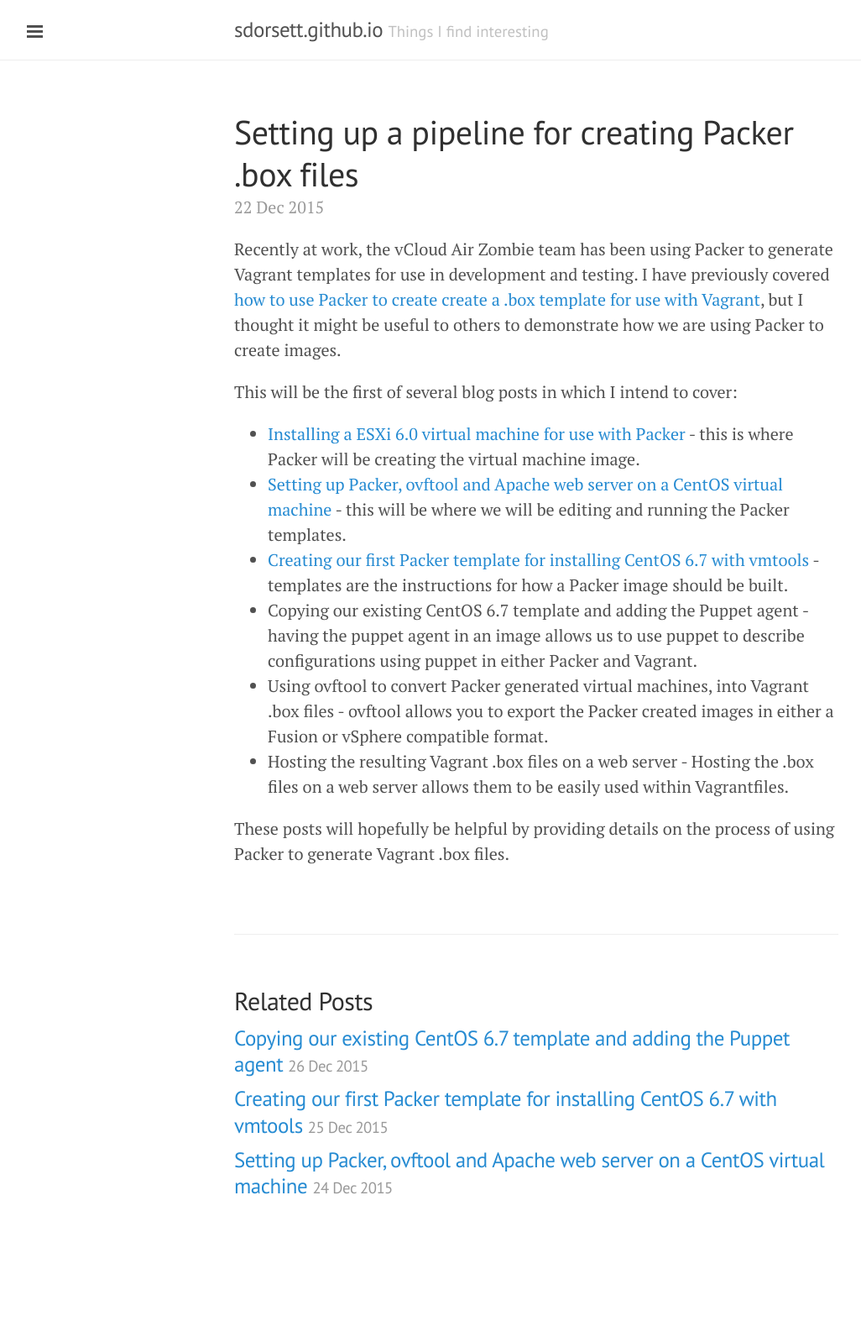
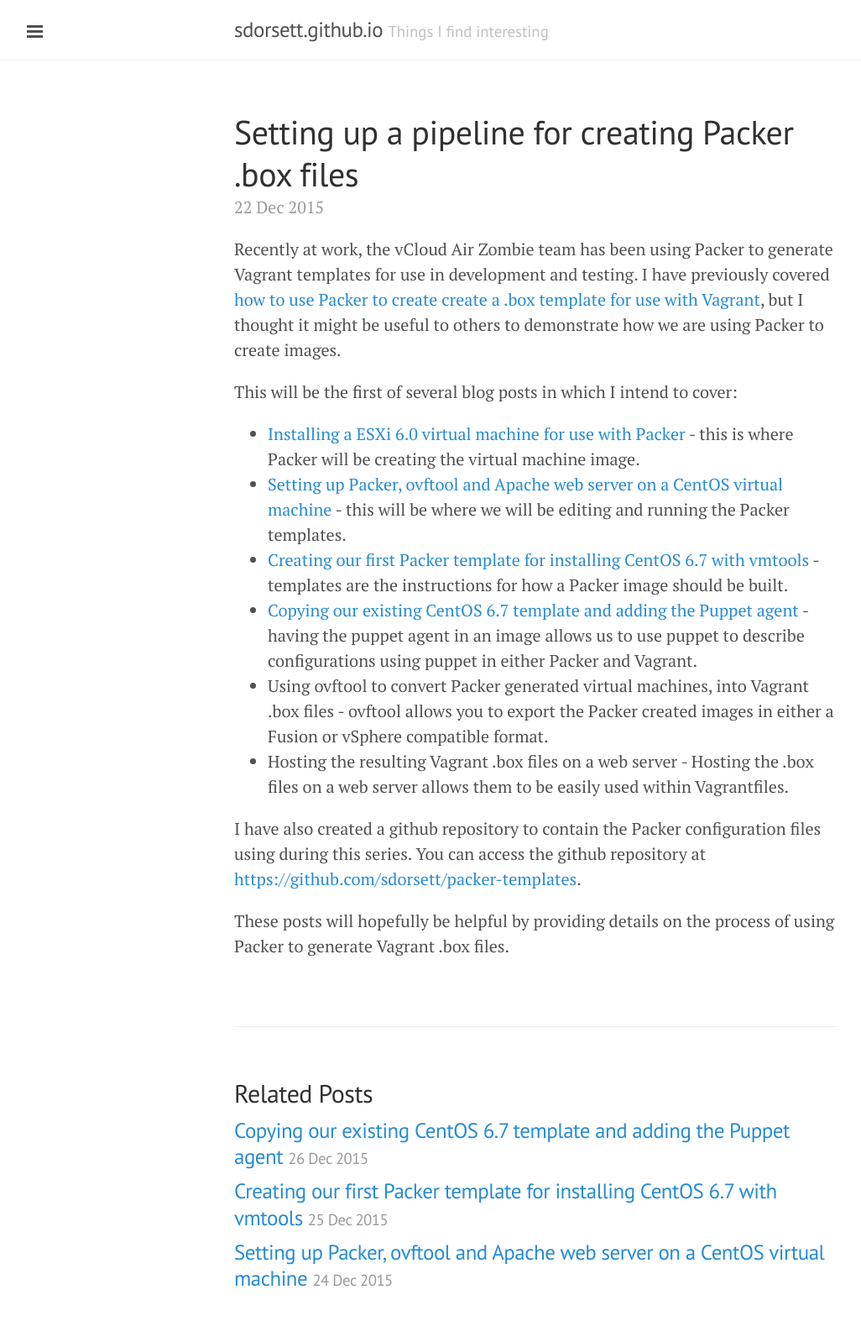
Before and after one commit to sdorsett/blog, a Jekyll site: the page built from _posts/2015-12-22-pipeline-for-creating-packer-box-files.md, in a window 1280 px wide. Shown: the whole page at 84% size, without its empty margins (1-1027 px from the left). Built offline with Jekyll 4.4.1, drawn with Linux system fonts in a browser that asks for light colours; Markdown is read by kramdown in place of the engine named in the settings; before the commit the page ends 1488 px from its top, so only the background shows below that.

Commit message:
updating Packer pipeline series page to include new post links

```diff
--- a/_posts/2015-12-22-pipeline-for-creating-packer-box-files.md
+++ b/_posts/2015-12-22-pipeline-for-creating-packer-box-files.md
@@ -10,8 +10,10 @@ This will be the first of several blog posts in which I intend to cover:
 * [Installing a ESXi 6.0 virtual machine for use with Packer](https://sdorsett.github.io/2015/12/23/installing-esxi-virtual-machine-for-packer-depolyment/) - this is where Packer will be creating the virtual machine image.
 * [Setting up Packer, ovftool and Apache web server on a CentOS virtual machine](https://sdorsett.github.io/2015/12/24/installing-packer-and-ovftool-on-centos/) - this will be where we will be editing and running the Packer templates.
 * [Creating our first Packer template for installing CentOS 6.7 with vmtools](https://sdorsett.github.io/2015/12/25/creating-a-packer-template-for-installing-centos-67/) - templates are the instructions for how a Packer image should be built.
-* Copying our existing CentOS 6.7 template and adding the Puppet agent - having the puppet agent in an image allows us to use puppet to describe configurations using puppet in either Packer and Vagrant.
+* [Copying our existing CentOS 6.7 template and adding the Puppet agent](https://sdorsett.github.io/2015/12/26/copy-our-existing-template-and-add-the-puppet-agent/) - having the puppet agent in an image allows us to use puppet to describe configurations using puppet in either Packer and Vagrant.
 * Using ovftool to convert Packer generated virtual machines, into Vagrant .box files - ovftool allows you to export the Packer created images in either a Fusion or vSphere compatible format.
 * Hosting the resulting Vagrant .box files on a web server - Hosting the .box files on a web server allows them to be easily used within Vagrantfiles.
 
+I have also created a github repository to contain the Packer configuration files using during this series. You can access the github repository at [https://github.com/sdorsett/packer-templates](https://github.com/sdorsett/packer-templates).
+
 These posts will hopefully be helpful by providing details on the process of using Packer to generate Vagrant .box files.
```
